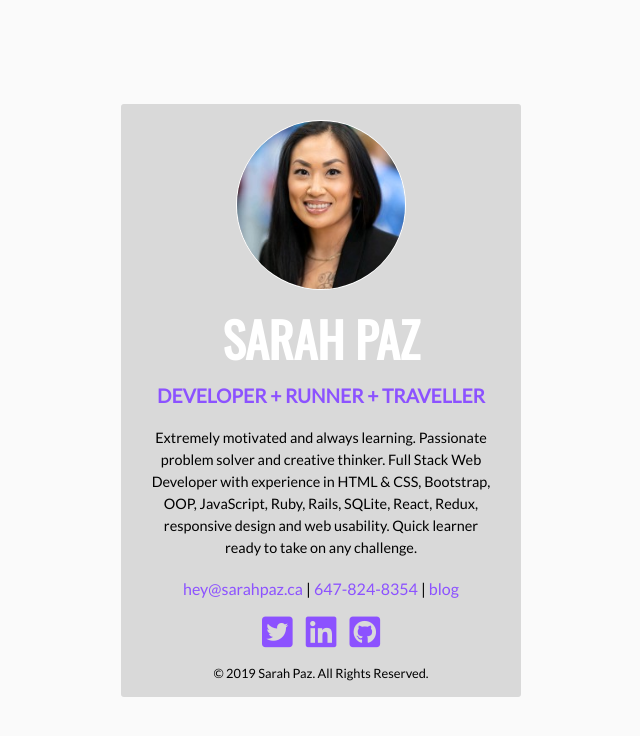
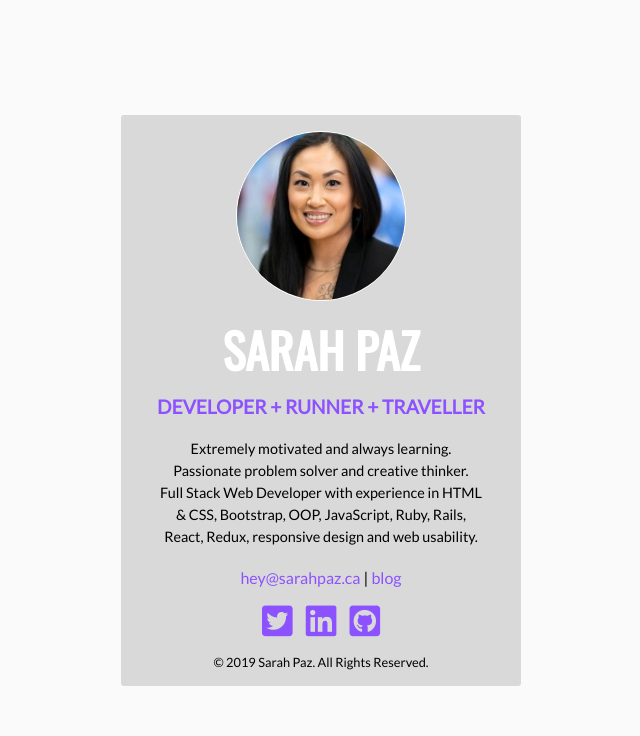
Before and after one commit to sarahpaz/sarah-paz-ca, a plain HTML site: page public_html/index.html in a window 1280 px wide. Shown: the whole page, without its empty margins (319-959 px from the left). Drawn offline with nearby package versions, Linux system fonts and the light colour scheme.

Commit message:
change about content and padding

```diff
--- a/public_html/css/style.css
+++ b/public_html/css/style.css
@@ -52,7 +52,7 @@ div.title h2 {
 }
 
 .about {
-  max-width: 350px;
+  max-width: 330px;
   margin: auto;
 }
 
--- a/public_html/index.html
+++ b/public_html/index.html
@@ -30,15 +30,14 @@
         <div class="about">
           <p>
             Extremely motivated and always learning. Passionate problem solver
-            and creative thinker. Full Stack Web Developer with experience in
-            HTML & CSS, Bootstrap, OOP, JavaScript, Ruby, Rails, SQLite, React,
-            Redux, responsive design and web usability. Quick learner ready to
-            take on any challenge.
+            and creative thinker. <br />Full Stack Web Developer with experience
+            in HTML & CSS, Bootstrap, OOP, JavaScript, Ruby, Rails, React,
+            Redux, responsive design and web usability.
           </p>
 
           <div class="contact-info">
             <a class="contact" href="mailto:hey@sarahpaz.ca">hey@sarahpaz.ca</a>
-            | <a class="contact" href="tel:647-824-8354">647-824-8354</a> |
+            |
             <a
               class="contact blog"
               href="http://www.heysarahpaz.com"
```
Also changed, not shown: 1 other file.
